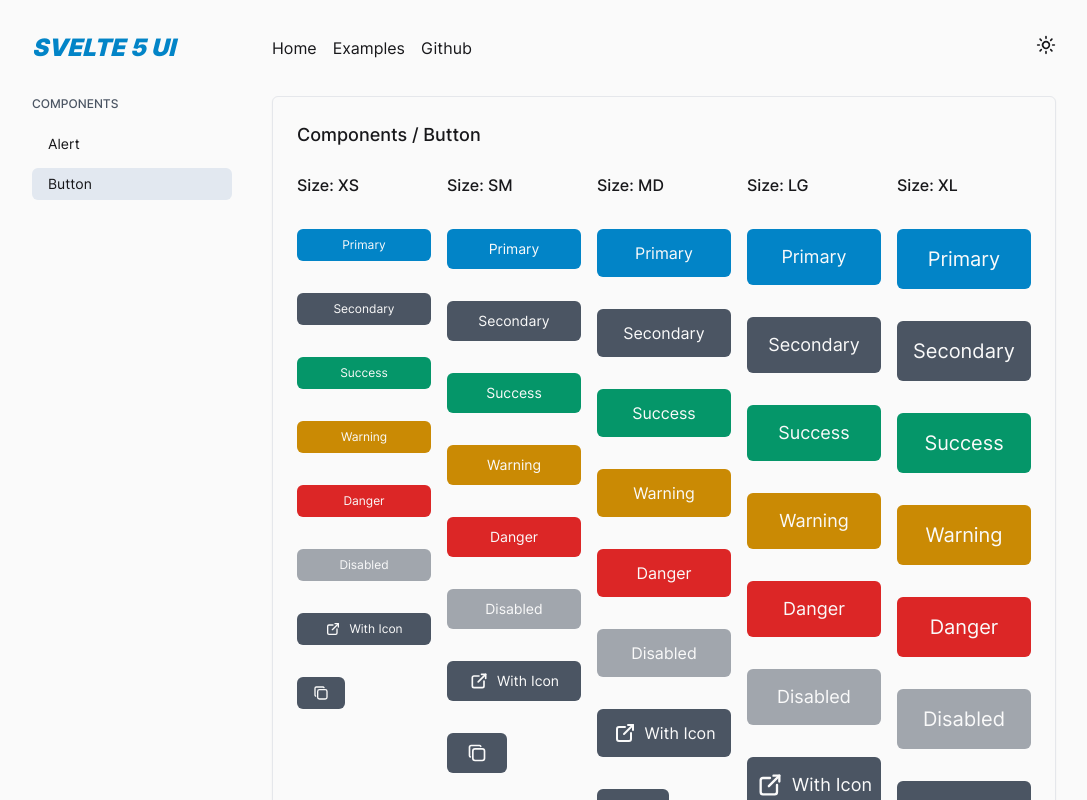
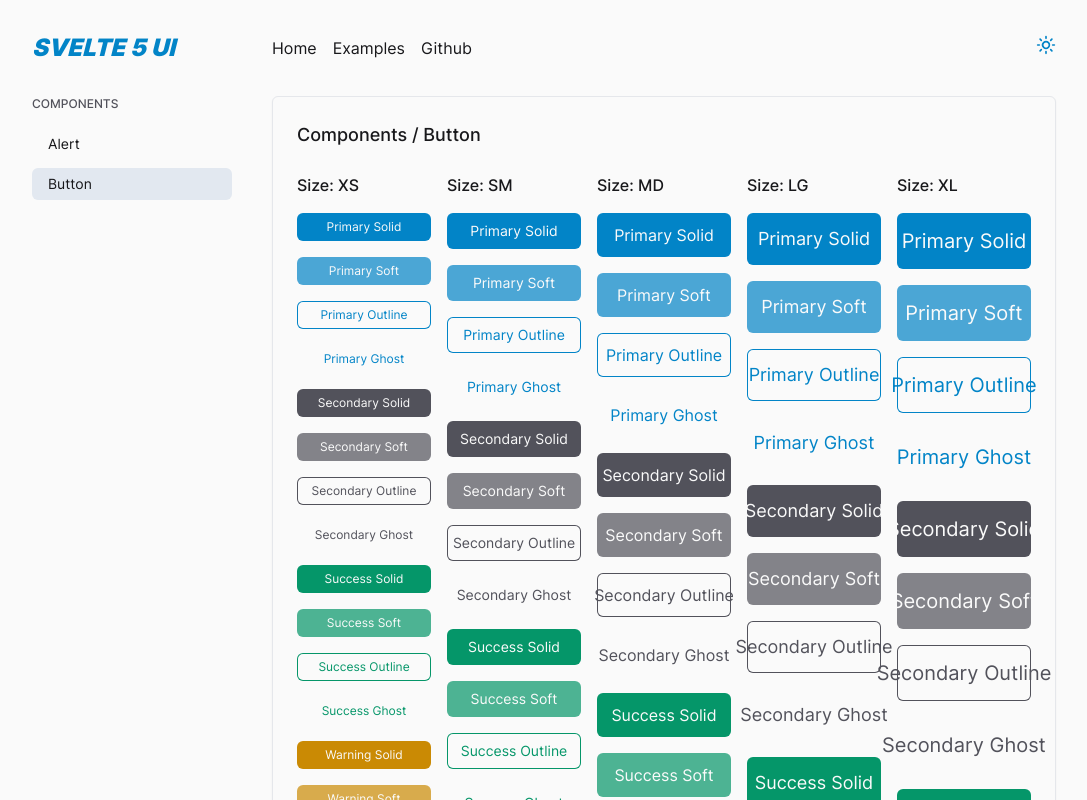
Before and after one commit to margusliinev/svelte5-ui-components, a SvelteKit app: page /button in a window 1280 px wide. Shown: the top 800 px of the page, without its empty margins (96-1183 px from the left). Built offline with nearby package versions, Linux system fonts and the light colour scheme.

Commit message:
switch to rgb for opacity values, button focus styling

```diff
--- a/src/components/Button.svelte
+++ b/src/components/Button.svelte
@@ -1,40 +1,63 @@
 <script lang="ts">
     import type { HTMLButtonAttributes } from 'svelte/elements'
     import type { Snippet } from 'svelte'
-    import { twJoin, twMerge } from 'tailwind-merge'
+    import { twMerge } from 'tailwind-merge'
 
     interface ButtonProps extends HTMLButtonAttributes {
         children: Snippet
-        variant?: 'primary' | 'secondary' | 'success' | 'warning' | 'danger' | 'none'
+        color?: 'primary' | 'secondary' | 'success' | 'warning' | 'danger'
+        variant?: 'solid' | 'soft' | 'outline' | 'ghost'
         size?: 'none' | 'xs' | 'sm' | 'md' | 'lg' | 'xl'
     }
 
-    let { children, variant, size, class: className, ...props } = $props<ButtonProps>()
+    let { children, color, variant, size, class: className, ...props } = $props<ButtonProps>()
 
     let buttonVariants = {
-        primary: 'bg-primary text-primary-foreground hover:bg-primary-hover focus-visible:ring-primary dark:font-medium',
-        secondary: 'bg-secondary text-secondary-foreground hover:bg-secondary-hover focus-visible:ring-secondary dark:font-medium',
-        success: 'bg-success text-success-foreground hover:bg-success-hover focus-visible:ring-success dark:font-medium',
-        warning: 'bg-warning text-warning-foreground hover:bg-warning-hover focus-visible:ring-warning dark:font-medium',
-        danger: 'bg-danger text-danger-foreground hover:bg-danger-hover focus-visible:ring-danger dark:font-medium',
-        none: 'focus-visible:ring-foreground'
+        solid: {
+            primary: 'bg-primary text-primary-foreground hover:bg-primary-hover focus-visible:ring-primary',
+            secondary: 'bg-secondary text-secondary-foreground hover:bg-secondary-hover focus-visible:ring-secondary',
+            success: 'bg-success text-success-foreground hover:bg-success-hover focus-visible:ring-success',
+            warning: 'bg-warning text-warning-foreground hover:bg-warning-hover focus-visible:ring-warning',
+            danger: 'bg-danger text-danger-foreground hover:bg-danger-hover focus-visible:ring-danger'
+        },
+        soft: {
+            primary: 'bg-primary/70 text-primary-foreground hover:bg-primary/90 focus-visible:ring-primary/70',
+            secondary: 'bg-secondary/70 text-secondary-foreground hover:bg-secondary/90 focus-visible:ring-secondary/70',
+            success: 'bg-success/70 text-success-foreground hover:bg-success/90 focus-visible:ring-success/70',
+            warning: 'bg-warning/70 text-warning-foreground hover:bg-warning/90 focus-visible:ring-warning/70',
+            danger: 'bg-danger/70 text-danger-foreground hover:bg-danger/9 focus-visible:ring-danger/70'
+        },
+        outline: {
+            primary: 'bg-transparent ring-1 ring-inset ring-primary text-primary hover:bg-primary hover:text-background focus-visible:ring-offset-0',
+            secondary: 'bg-transparent ring-1 ring-inset ring-secondary text-secondary hover:bg-secondary hover:text-background focus-visible:ring-offset-0',
+            success: 'bg-transparent ring-1 ring-inset ring-success text-success hover:bg-success hover:text-background focus-visible:ring-offset-0',
+            warning: 'bg-transparent ring-1 ring-inset ring-warning text-warning hover:bg-warning hover:text-background focus-visible:ring-offset-0',
+            danger: 'bg-transparent ring-1 ring-inset ring-danger text-danger hover:bg-danger hover:text-background focus-visible:ring-offset-0'
+        },
+        ghost: {
+            primary: 'bg-transparent text-primary hover:bg-primary/20 focus-visible:ring-primary focus-visible:ring-inset focus-visible:ring-offset-0',
+            secondary: 'bg-transparent text-secondary hover:bg-secondary/20 focus-visible:ring-secondary focus-visible:ring-inset focus-visible:ring-offset-0',
+            success: 'bg-transparent text-success hover:bg-success/20 focus-visible:ring-success focus-visible:ring-inset focus-visible:ring-offset-0',
+            warning: 'bg-transparent text-warning hover:bg-warning/20 focus-visible:ring-warning focus-visible:ring-inset focus-visible:ring-offset-0',
+            danger: 'bg-transparent text-danger hover:bg-danger/20 focus-visible:ring-danger focus-visible:ring-inset focus-visible:ring-offset-0'
+        }
     }
 
     let buttonSizes = {
         none: '',
-        xs: 'px-4 py-2 text-xs',
-        sm: 'px-5 py-2.5 text-sm',
-        md: 'px-6 py-3 text-base',
-        lg: 'px-7 py-3.5 text-lg',
-        xl: 'px-8 py-4 text-xl'
+        xs: 'px-3 py-1.5 text-xs',
+        sm: 'px-4 py-2 text-sm',
+        md: 'px-5 py-2.5 text-base',
+        lg: 'px-6 py-3 text-lg',
+        xl: 'px-7 py-3.5 text-xl'
     }
 
     let buttonCore =
-        'inline-flex items-center justify-center gap-2 capitalize whitespace-nowrap rounded-md transition-colors ring-offset-background focus-visible:outline-none focus-visible:ring-2 focus-visible:ring-offset-2 disabled:opacity-50 disabled:pointer-events-none'
-    let buttonVariant = buttonVariants[variant ?? 'primary']
+        'inline-flex items-center justify-center gap-1 capitalize whitespace-nowrap rounded-md transition-colors ring-offset-background focus-visible:outline-none focus-visible:ring-2 focus-visible:ring-offset-2 disabled:opacity-50 disabled:pointer-events-none dark:font-medium'
+    let buttonVariant = buttonVariants[variant ?? 'solid']
     let buttonSize = buttonSizes[size ?? 'md']
 
-    let buttonStyles = twJoin(buttonCore, buttonVariant, buttonSize)
+    let buttonStyles = twMerge(buttonCore, buttonVariant[color ?? 'primary'], buttonSize)
 </script>
 
 <button {...props} class={twMerge(buttonStyles, className)}>{@render children()}</button>
--- a/src/components/ThemeSwitch.svelte
+++ b/src/components/ThemeSwitch.svelte
@@ -16,10 +16,10 @@
 </script>
 
 <form method="post" use:enhance={submitUpdateTheme}>
-    <Button variant="none" size="none" formaction="/?/setTheme&theme=dark&redirectTo={$page.url}" class="inline-flex dark:hidden">
+    <Button variant="ghost" size="none" formaction="/?/setTheme&theme=dark&redirectTo={$page.url}" class="inline-flex dark:hidden">
         <Icon name="sun" size="sm" />
     </Button>
-    <Button variant="none" size="none" formaction="/?/setTheme&theme=light&redirectTo={$page.url}" class="hidden dark:inline-flex">
+    <Button variant="ghost" size="none" formaction="/?/setTheme&theme=light&redirectTo={$page.url}" class="hidden dark:inline-flex">
         <Icon name="moon" size="sm" />
     </Button>
 </form>
--- a/src/routes/button/+page.svelte
+++ b/src/routes/button/+page.svelte
@@ -1,20 +1,23 @@
 <script lang="ts">
     import { Button, Icon } from '$components'
-    let variants = ['primary', 'secondary', 'success', 'warning', 'danger'] as const
+    let colors = ['primary', 'secondary', 'success', 'warning', 'danger'] as const
+    let variants = ['solid', 'soft', 'outline', 'ghost'] as const
     let sizes = ['xs', 'sm', 'md', 'lg', 'xl'] as const
 </script>
 
 <div class="grid min-h-full gap-4 py-6 lg:grid-cols-5">
     {#each sizes as size, i}
-        <div class="flex flex-col gap-8">
+        <div class="flex flex-col gap-4">
             <h2 class="font-medium">Size: <span class="uppercase">{`${sizes[i]}`}</span></h2>
 
-            {#each variants as variant}
-                <Button {variant} {size}>{variant}</Button>
+            {#each colors as color}
+                {#each variants as variant}
+                    <Button {color} {variant} {size}>{color} {variant}</Button>
+                {/each}
             {/each}
-            <Button variant="secondary" {size} disabled>disabled</Button>
-            <Button variant="secondary" {size}><Icon name="external-link" {size} />With Icon</Button>
-            <Button variant="secondary" {size} class="w-fit"><Icon name="copy" {size} /></Button>
+            <Button color="secondary" {size} disabled>disabled</Button>
+            <Button color="secondary" {size}><Icon name="external-link" {size} />With Icon</Button>
+            <Button color="secondary" {size} class="w-fit"><Icon name="copy" {size} /></Button>
         </div>
     {/each}
 </div>
--- a/src/styles/index.css
+++ b/src/styles/index.css
@@ -4,28 +4,28 @@
 
 @layer base {
     :root {
-        --background: #fafafa;
-        --foreground: #18181b;
+        --background: 250 250 250;
+        --foreground: 24 24 27;
 
-        --primary: #0284c7;
-        --primary-foreground: #fafafa;
-        --primary-hover: #0369a1;
+        --primary: 2 132 199;
+        --primary-foreground: 250 250 250;
+        --primary-hover: 3 105 161;
 
-        --secondary: #4b5563;
-        --secondary-foreground: #fafafa;
-        --secondary-hover: #374151;
+        --secondary: 82 82 91;
+        --secondary-foreground: 250 250 250;
+        --secondary-hover: 63 63 70;
 
-        --success: #059669;
-        --success-foreground: #fafafa;
-        --success-hover: #047857;
+        --success: 5 150 105;
+        --success-foreground: 250 250 250;
+        --success-hover: 4 120 87;
 
-        --warning: #ca8a04;
-        --warning-foreground: #fafafa;
-        --warning-hover: #a16207;
+        --warning: 202 138 4;
+        --warning-foreground: 250 250 250;
+        --warning-hover: 161 98 7;
 
-        --danger: #dc2626;
-        --danger-foreground: #fafafa;
-        --danger-hover: #b91c1c;
+        --danger: 220 38 38;
+        --danger-foreground: 250 250 250;
+        --danger-hover: 185 28 28;
 
         --input: #fff;
         --input-focus: #0284c7;
@@ -36,36 +36,36 @@
         --border-strong: #a1a1aa;
 
         --card: #ffffff;
-        --card-hover: #fafafa;
+        --card-hover: 250 250 250;
 
         --radius: 0.25rem;
     }
 
     [data-theme='dark'] {
-        --background: #18181b;
-        --foreground: #fafafa;
+        --background: 24 24 27;
+        --foreground: 250 250 250;
 
-        --primary: #7dd3fc;
-        --primary-foreground: #18181b;
-        --primary-hover: #bae6fd;
+        --primary: 125 211 252;
+        --primary-foreground: 24 24 27;
+        --primary-hover: 186 230 253;
 
-        --secondary: #d4d4d8;
-        --secondary-foreground: #18181b;
-        --secondary-hover: #e4e4e7;
+        --secondary: 212 212 216;
+        --secondary-foreground: 24 24 27;
+        --secondary-hover: 228 228 231;
 
-        --success: #34d399;
-        --success-foreground: #18181b;
-        --success-hover: #6ee7b7;
+        --success: 52 211 153;
+        --success-foreground: 24 24 27;
+        --success-hover: 110 231 183;
 
-        --warning: #facc15;
-        --warning-foreground: #18181b;
-        --warning-hover: #fde047;
+        --warning: 250 204 21;
+        --warning-foreground: 24 24 27;
+        --warning-hover: 253 224 71;
 
-        --danger: #f87171;
-        --danger-foreground: #18181b;
-        --danger-hover: #fca5a5;
+        --danger: 248 113 113;
+        --danger-foreground: 24 24 27;
+        --danger-hover: 252 165 165;
 
-        --input: #18181b;
+        --input: 24 24 27;
         --input-focus: #7dd3fc;
         --input-placeholder: #a1a1aa;
         --input-invalid: #fca5a5;
--- a/tailwind.config.js
+++ b/tailwind.config.js
@@ -30,33 +30,33 @@ export default {
                 'screen-10': '10vh'
             },
             colors: {
-                background: 'var(--background)',
-                foreground: 'var(--foreground)',
+                background: 'rgb(var(--background)/ <alpha-value>)',
+                foreground: 'rgb(var(--foreground) / <alpha-value>)',
 
                 primary: {
-                    DEFAULT: 'var(--primary)',
-                    foreground: 'var(--primary-foreground)',
-                    hover: 'var(--primary-hover)'
+                    DEFAULT: 'rgb(var(--primary) / <alpha-value>)',
+                    foreground: 'rgb(var(--primary-foreground) / <alpha-value>)',
+                    hover: 'rgb(var(--primary-hover) / <alpha-value>)'
                 },
                 secondary: {
-                    DEFAULT: 'var(--secondary)',
-                    foreground: 'var(--secondary-foreground)',
-                    hover: 'var(--secondary-hover)'
+                    DEFAULT: 'rgb(var(--secondary)/ <alpha-value>)',
+                    foreground: 'rgb(var(--secondary-foreground)/ <alpha-value>)',
+                    hover: 'rgb(var(--secondary-hover)/ <alpha-value>)'
                 },
                 success: {
-                    DEFAULT: 'var(--success)',
-                    foreground: 'var(--success-foreground)',
-                    hover: 'var(--success-hover)'
+                    DEFAULT: 'rgb(var(--success)/ <alpha-value>)',
+                    foreground: 'rgb(var(--success-foreground)/ <alpha-value>)',
+                    hover: 'rgb(var(--success-hover)/ <alpha-value>)'
                 },
                 warning: {
-                    DEFAULT: 'var(--warning)',
-                    foreground: 'var(--warning-foreground)',
-                    hover: 'var(--warning-hover)'
+                    DEFAULT: 'rgb(var(--warning) / <alpha-value>)',
+                    foreground: 'rgb(var(--warning-foreground) / <alpha-value>)',
+                    hover: 'rgb(var(--warning-hover) / <alpha-value>)'
                 },
                 danger: {
-                    DEFAULT: 'var(--danger)',
-                    foreground: 'var(--danger-foreground)',
-                    hover: 'var(--danger-hover)'
+                    DEFAULT: 'rgb(var(--danger) / <alpha-value>)',
+                    foreground: 'rgb(var(--danger-foreground) / <alpha-value>)',
+                    hover: 'rgb(var(--danger-hover) / <alpha-value>)'
                 },
                 input: {
                     DEFAULT: 'var(--input)',
```
